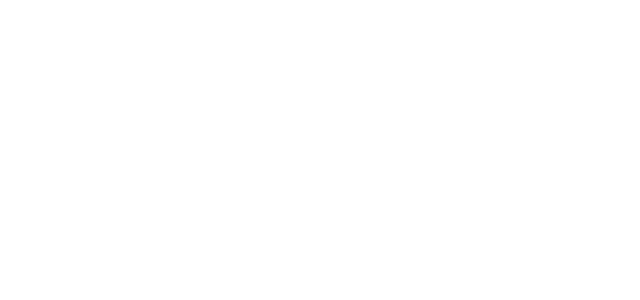
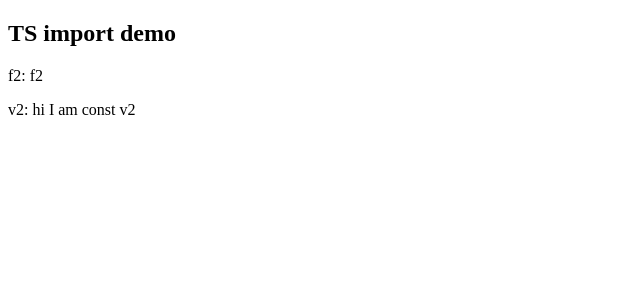
Before and after one commit to peckwood/vue3-showcase, a Vue app: page /import-through-function-demo in a window 1280 px wide. Before the commit this address had no page. Shown: the top 300 px of the page, without its empty margins (0-640 px from the left). Built offline with nearby package versions, Linux system fonts and the light colour scheme; the HTML template or start-up script is replaced by a standard one.

Commit message:
added ImportThroughFunctionDemo

```diff
--- /dev/null
+++ b/src/router/import/import-routes.ts
@@ -0,0 +1,29 @@
+// echarts 4 showcase
+import ImportDemo from '@/views/import-demo/ImportDemo.vue'
+import ImportDemo2 from '@/views/import-demo/ImportDemo2.vue'
+import ImportDemo3 from '@/views/import-demo/ImportDemo3.vue'
+import ImportThroughFunctionDemo from '@/views/import-demo/ImportThroughFunctionDemo.vue'
+
+const routes = [
+  {
+    path: '/import-demo',
+    name: 'ImportDemoName',
+    component: ImportDemo,
+  },
+  {
+    path: '/import-demo2',
+    name: 'ImportDemoName2',
+    component: ImportDemo2,
+  },
+  {
+    path: '/import-demo3',
+    name: 'ImportDemoName3',
+    component: ImportDemo3,
+  },
+  {
+    path: '/import-through-function-demo',
+    name: 'ImportDemoName3',
+    component: ImportThroughFunctionDemo,
+  }
+];
+export default routes;
--- a/src/router/index.ts
+++ b/src/router/index.ts
@@ -1,11 +1,9 @@
 import { createRouter, createWebHistory } from 'vue-router'
 import HomeView from '../views/HomeView.vue'
-import ImportDemo from '../views/import-demo/ImportDemo.vue'
-import ImportDemo2 from '../views/import-demo/ImportDemo2.vue'
-import ImportDemo3 from '../views/import-demo/ImportDemo3.vue'
 import echartsRoutes from "@/router/echarts/echarts-routes";
 import componentRoutes from "@/router/echarts/component-routes.ts";
 import styleRoutes from "@/router/style/style-routes.ts"
+import importRoutes from "@/router/import/import-routes.ts"
 
 const router = createRouter({
   history: createWebHistory(import.meta.env.BASE_URL),
@@ -13,26 +11,13 @@
     ...echartsRoutes,
     ...componentRoutes,
     ...styleRoutes,
+    ...importRoutes,
     {
       path: '/',
       name: 'home',
       component: HomeView,
     },
-    {
-      path: '/import-demo',
-      name: 'ImportDemoName',
-      component: ImportDemo,
-    },
-    {
-      path: '/import-demo2',
-      name: 'ImportDemoName2',
-      component: ImportDemo2,
-    },
-    {
-      path: '/import-demo3',
-      name: 'ImportDemoName3',
-      component: ImportDemo3,
-    },
+
     {
       path: '/about',
       name: 'about',
--- /dev/null
+++ b/src/views/import-demo/ImportThroughFunctionDemo.vue
@@ -0,0 +1,14 @@
+<template>
+  <div>
+    <h2>TS import demo</h2>
+    <p>f2: {{ service.f2() }}</p>
+    <p>v2: {{ service.v2 }}</p>
+  </div>
+</template>
+
+<script setup lang="ts">
+import exportThroughFunction from './export-through-function.ts'
+const {service} = exportThroughFunction()
+</script>
+
+<style scoped></style>
--- /dev/null
+++ b/src/views/import-demo/export-through-function.ts
@@ -0,0 +1,15 @@
+
+export default function exportThroughFunction() {
+
+  const f2 = () => {
+    return 'f2'
+  }
+
+  const v2 = 'hi I am const v2'
+
+  return {
+    service: {
+      f2, v2
+    }
+  }
+}
```
